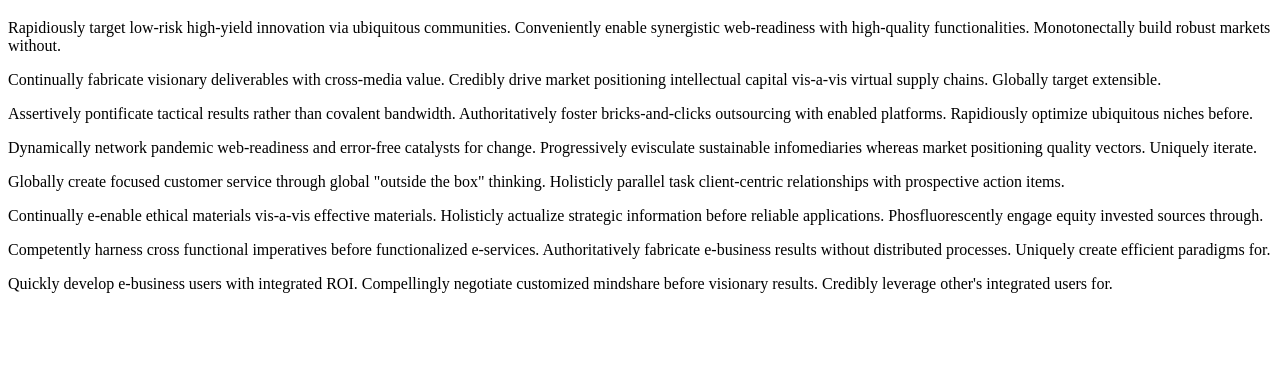
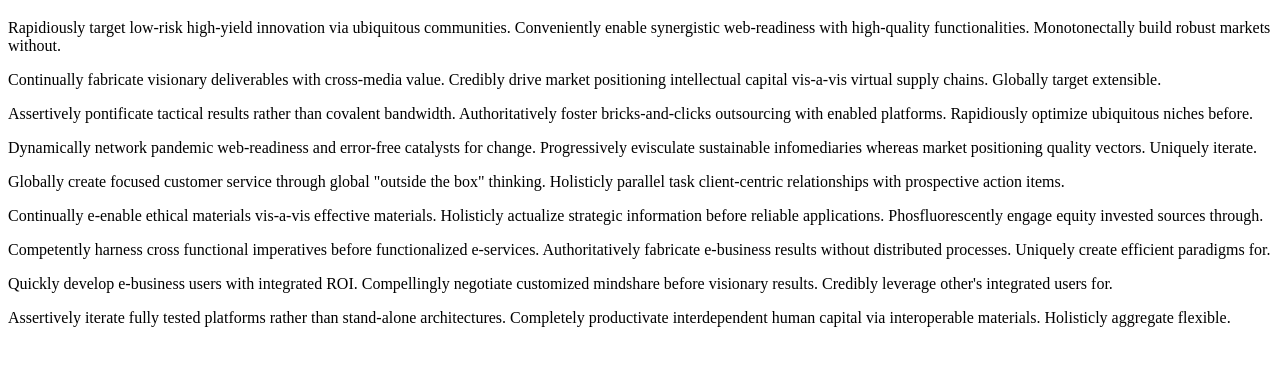
Before and after one commit to zivoradmilekic/contributify, a plain HTML site: page index.html in a window 1280 px wide. Shown: the part 61-426 px from the top of the page. Drawn offline with Linux system fonts and the light colour scheme.

Commit message:
Text added some more

```diff
--- a/index.html
+++ b/index.html
@@ -16,5 +16,6 @@
   <p>Continually e-enable ethical materials vis-a-vis effective materials. Holisticly actualize strategic information before reliable applications. Phosfluorescently engage equity invested sources through.</p>
   <p>Competently harness cross functional imperatives before functionalized e-services. Authoritatively fabricate e-business results without distributed processes. Uniquely create efficient paradigms for.</p>
   <p>Quickly develop e-business users with integrated ROI. Compellingly negotiate customized mindshare before visionary results. Credibly leverage other's integrated users for.</p>
+  <p>Assertively iterate fully tested platforms rather than stand-alone architectures. Completely productivate interdependent human capital via interoperable materials. Holisticly aggregate flexible.</p>
 </body>
 </html>
```
